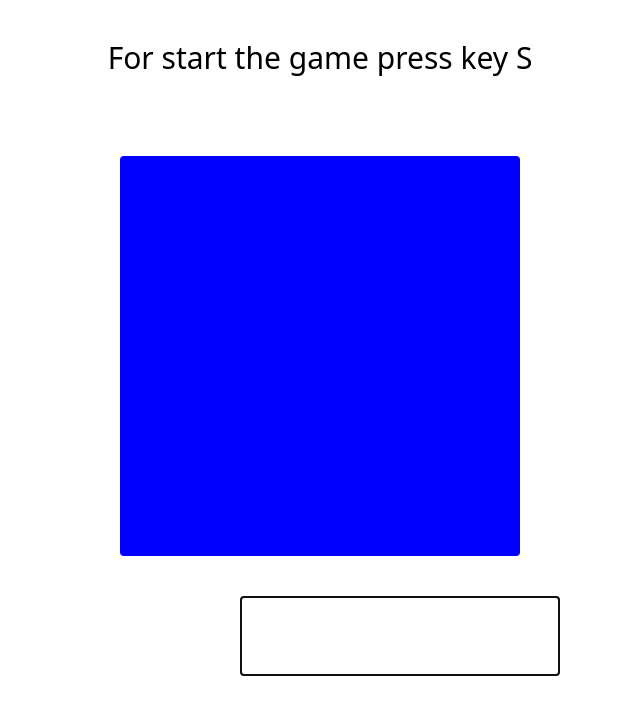
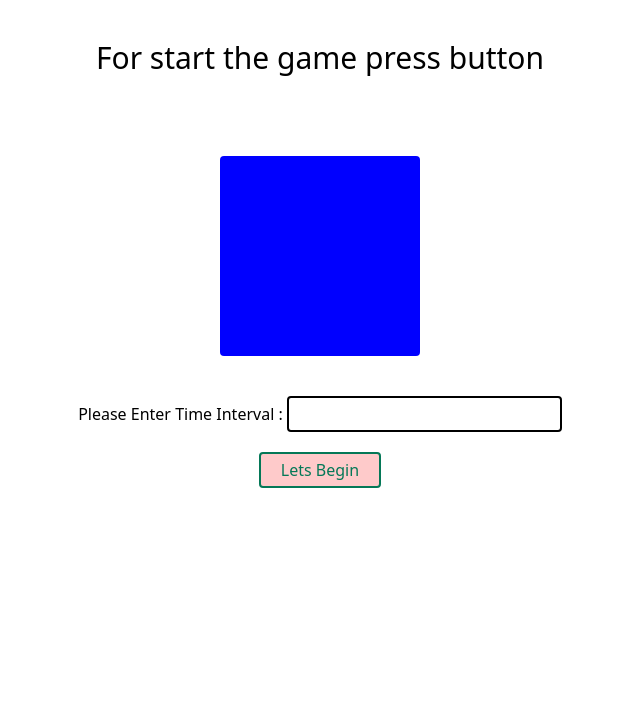
Before and after one commit to rahulnishad96/Kuswaha, a plain HTML site: page index.html in a window 1280 px wide. Shown: the whole page, without its empty margins (320-960 px from the left). Drawn offline with nearby package versions, Linux system fonts and the light colour scheme.

Commit message:
final commit

```diff
--- a/index.html
+++ b/index.html
@@ -14,19 +14,23 @@
   </head>
   <body>
     <div class="">
-      <h1 class="mt-10 text-3xl text-center">For start the game press key S</h1>
-      <div id="colordiv" class="mt-20 mx-auto my-div rounded"></div>
+      <h1 class="mt-10 text-3xl text-center">For start the game press button</h1>
+      <div class="">
+        <div id="colordiv" class="mt-20 mx-auto my-div rounded"></div>
+        <div id="colDiv" class="text-center mt-10 "></div>
+      </div>
 
-      <form class=" mt-10 w-40 mx-auto ">
-        <input
-          type="text"
-          id="start-input"
-          name="fname"
-          class="w-80 h-20 myborder "
-          onkeydown="myKeyUpFunction()"
-          autofocus
-        /><br /><br />
-      </form>
+
+
+      <div class="text-center mt-10" id="my-btn">
+        <label>Please Enter Time Interval : </label>
+        <input required id="time" type="number" class="border-2 border-black px-5 py-1  rounded" />
+<br/>
+        <button  class="border-2  mt-5 border-green-700 bg-red-200 px-5 py-1  rounded text-green-700" onclick="clickHandlar()" >
+          Lets Begin
+        </button>
+      </div>
+
     </div>
     <script rel="stylesheet" src="main.js"></script>
   </body>
--- a/main.js
+++ b/main.js
@@ -1,9 +1,9 @@
 const colordiv = document.getElementById("colordiv");
-const textinput =  document.getElementById("start-input");
-console.log(colordiv + textinput);
-console.log(textinput);
+const myBtn =  document.getElementById("my-btn");
+//console.log(colordiv + textinput);
+console.log(myBtn);
 
-
+let myArr=[];
 colordiv.style.backgroundColor="blue";
 let x=0;
 let previndex=5;
@@ -17,13 +17,28 @@ function everyTime() {
     }
     previndex=index;
     console.log(colorArray[previndex]);
+    myArr.push(colorArray[previndex]);
     colordiv.style.backgroundColor=colorArray[index];
     x++;
-    if(x==16)
+    if(x==16){
         clearInterval(myInterval);
+        console.log(myArr);
+         myArr.map((item,index) => {
+            var name = document.createElement('div');
+            name.innerHTML=index + " : "+ item ;
+            name.style.color=item;
+
+
+            document.getElementById("colDiv").appendChild(name);
+        });
+        console.log(document.getElementById("colDiv"));
+    }
 
 }
-function myKeyUpFunction(){
+function clickHandlar(){
     console.log("function called");
-    myInterval = setInterval(everyTime, 1000);
+    myBtn.style.display="none";
+    const time =  document.getElementById("time").value;
+    console.log(time);
+    myInterval = setInterval(everyTime,time || 1000);
 }
--- a/style.css
+++ b/style.css
@@ -1,7 +1,7 @@
 
 .my-div{
-    width: 400px;
-    height: 400px;
+    width: 200px;
+    height: 200px;
 }
 
 .my-height{
```
